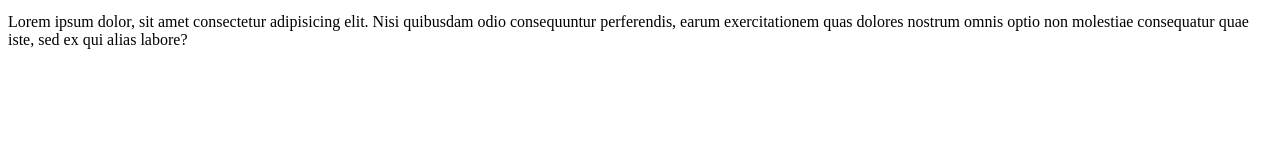
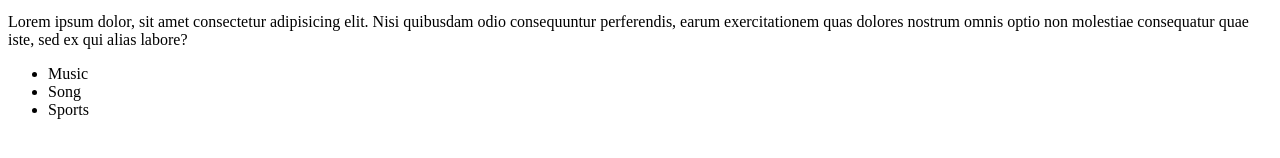
Before and after one commit to domsnmin/test-repo, a plain HTML site: page index.html in a window 1280 px wide. Shown: the part 206-364 px from the top of the page. Drawn offline with Linux system fonts and the light colour scheme.

Commit message:
4th changes
list added

```diff
--- a/index.html
+++ b/index.html
@@ -5,3 +5,9 @@
 <h2>Hello Again</h2>
 <p>another lined added</p>
 <p>Lorem ipsum dolor, sit amet consectetur adipisicing elit. Nisi quibusdam odio consequuntur perferendis, earum exercitationem quas dolores nostrum omnis optio non molestiae consequatur quae iste, sed ex qui alias labore?</p>
+
+<ul>
+    <li>Music</li>
+    <li>Song</li>
+    <li>Sports</li>
+</ul>
```
